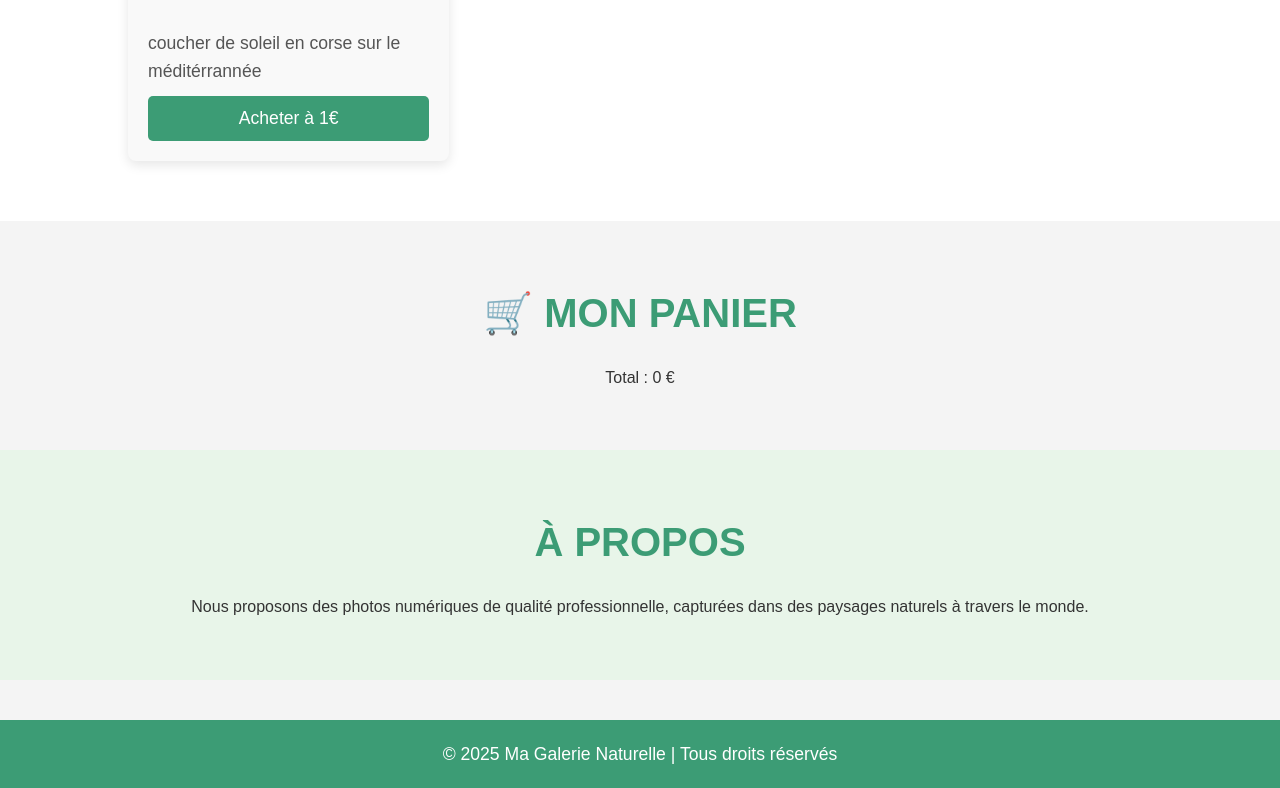
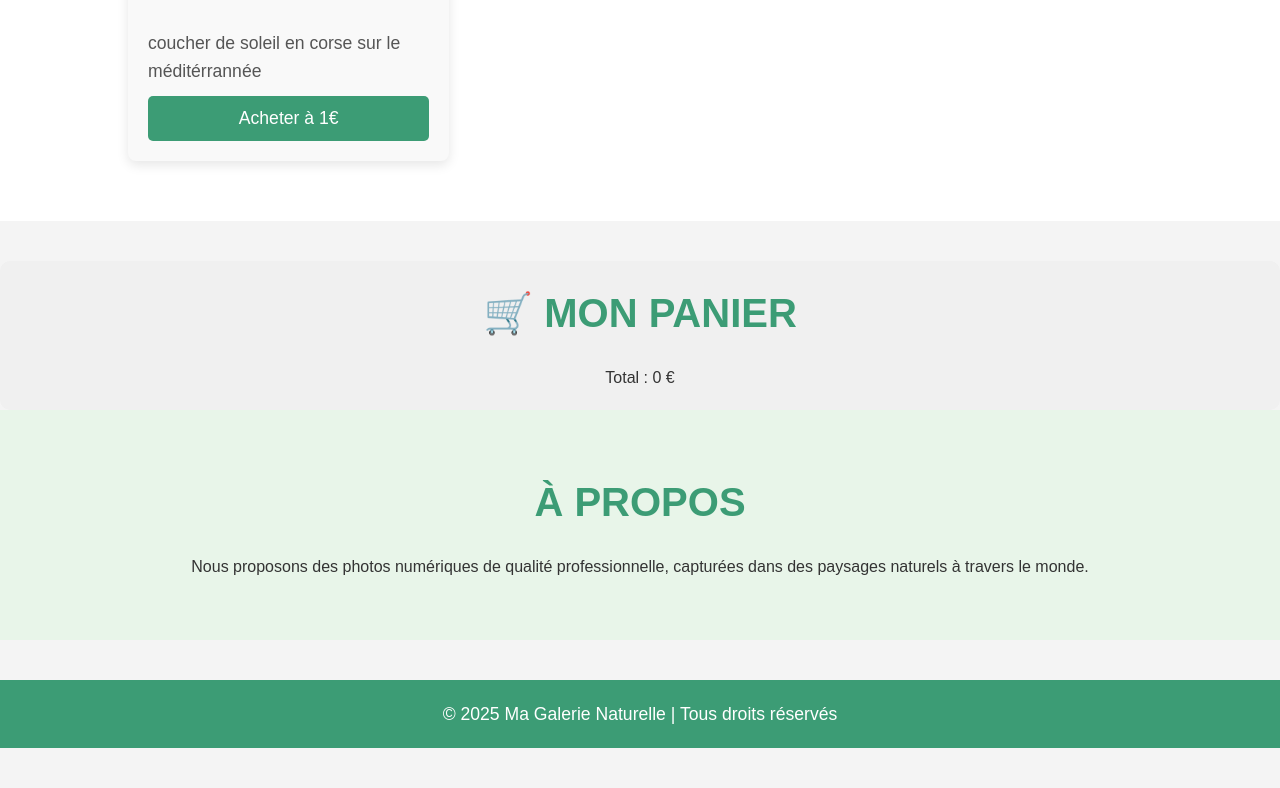
Before and after one commit to soanbeltran/galerie-photographique-en-ligne, a plain HTML site: page index.html in a window 1280 px wide. Shown: the part 1359-2147 px from the top of the page. After the commit the page ends 2107 px from the top, so only its background shows below. Drawn offline with Linux system fonts and the light colour scheme.

Commit message:
Update style.css

```diff
--- a/style.css
+++ b/style.css
@@ -214,3 +214,13 @@ footer p {
     text-decoration: none;
     cursor: pointer;
 }
+.panier {
+  background-color: #f0f0f0;
+  padding: 20px;
+  margin-top: 40px;
+  border-radius: 10px;
+}
+
+#cart-list li {
+  margin: 5px 0;
+}
```
